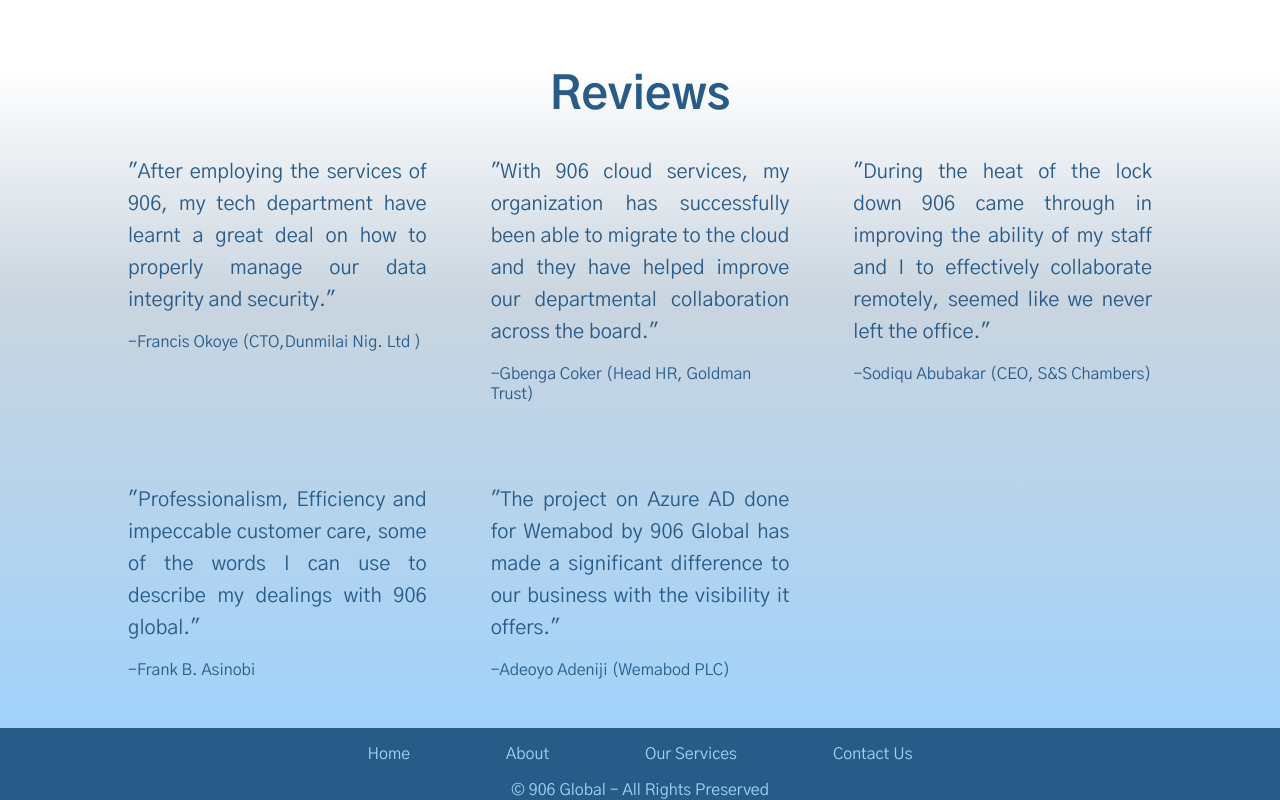
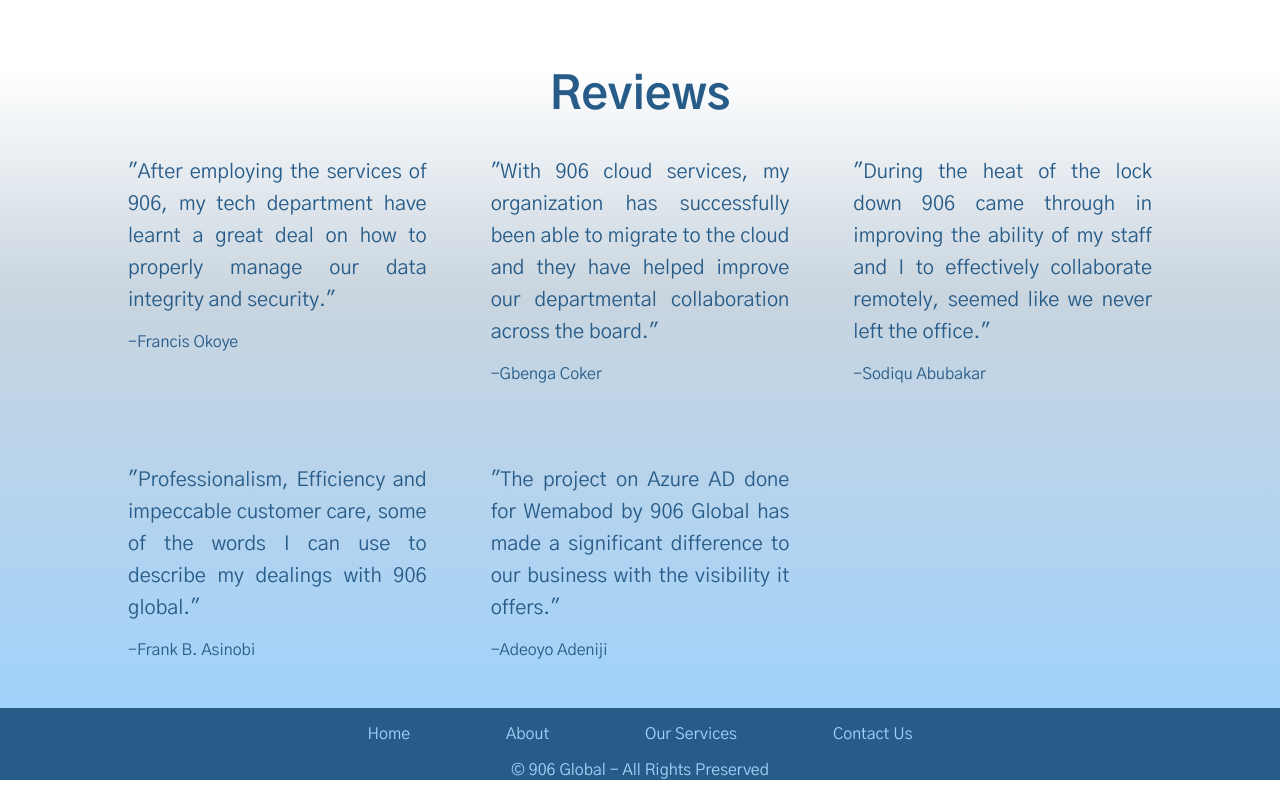
Before and after one commit to King-Hakigwe/906-dev, a React (Create React App) app: page / in a window 1280 px wide. Shown: the part 2741-3541 px from the top of the page. Built offline with nearby package versions, Linux system fonts and the light colour scheme.

Commit message:
inline css fixed

```diff
--- a/public/index.html
+++ b/public/index.html
@@ -27,8 +27,9 @@
     <title>906 Global</title>
   </head>
   <body>
-    <form name='contact' method='POST' netlify netlify-honeypot="bot-field" hidden>
-      <input type="hidden" name='form-name' value='contact'/>
+    <form name='contact' action="/cgi-sys/formmail.pl" method="post" hidden>
+      <input type="hidden" name="recipient" value="davidigwe31@gmail.com">
+<input type="hidden" name="subject" value="Form Submission">
       <input type="text" placeholder='
       Name' name='name'/>
       <input type="text" placeholder='
--- a/src/CSS/_service.scss
+++ b/src/CSS/_service.scss
@@ -17,6 +17,8 @@
     display: flex;
     align-items: center;
     justify-content: center;
+    background: rgba(40, 92, 136, 0.50) center center/cover;
+    background-blend-mode: multiply;
 
     border: 15px solid $blue;
     border-radius: 50%;
--- a/src/Components/Testimonies/Testimonies.jsx
+++ b/src/Components/Testimonies/Testimonies.jsx
@@ -1,15 +1,15 @@
 let Testimonies = [
     {
         Testimony: `After employing the services of 906, my tech department have learnt a great deal on how to properly manage our data integrity and security.` ,
-        Quoted: `Francis Okoye (CTO,Dunmilai Nig. Ltd )`
+        Quoted: `Francis Okoye`
     },
     {
         Testimony: `With 906 cloud services, my organization has successfully been able to migrate to the cloud and they have helped improve our departmental collaboration across the board.` ,
-        Quoted: `Gbenga Coker (Head HR, Goldman Trust)`
+        Quoted: `Gbenga Coker`
     },
     {
         Testimony: `During the heat of the lock down 906 came through in improving the ability of my staff and I to effectively collaborate remotely, seemed like we never left the office.` ,
-        Quoted: `Sodiqu Abubakar (CEO, S&S Chambers)`
+        Quoted: `Sodiqu Abubakar`
     },
     {
         Testimony: `Professionalism, Efficiency and impeccable customer care, some of the words I can use to describe my dealings with 906 global.` ,
@@ -17,7 +17,7 @@
     },
     {
         Testimony: `The project on Azure AD done for Wemabod by 906 Global has made a significant difference to our business with the visibility it offers.` ,
-        Quoted: `Adeoyo Adeniji (Wemabod PLC)`
+        Quoted: `Adeoyo Adeniji`
     },
 ]
 
--- a/src/Contact.js
+++ b/src/Contact.js
@@ -51,8 +51,9 @@
                             </div>
                         </div>
                         <div className="nine__contact-content_form">
-                            <form name='contact' method='POST' data-netlify='true' hidden>
-                                <input type="hidden" name='form-name' value='contact'/>
+                            <form name='contact' action="/cgi-sys/formmail.pl" method="post" hidden>
+                            <input type="hidden" name="recipient" value="davidigwe31@gmail.com"/>
+                            <input type="hidden" name="subject" value="Form Submission"></input>
                                 <input type="text" placeholder='
                                 Name' name='name'/>
                                 <input type="text" placeholder='
--- a/src/Containers/Service/service.jsx
+++ b/src/Containers/Service/service.jsx
@@ -6,10 +6,10 @@
 
 const Service = (props) => {
 
-    let serviceStyle = {background: `url(${props.background})  center center/cover`,backgroundColor: 'rgba(40, 92, 136, 0.50)', backgroundBlendMode: 'multiply'};
+    let serviceStyle = {backgroundImage: `url(${props.background})  center center/cover`,backgroundColor: 'rgba(40, 92, 136, 0.50)', backgroundBlendMode: 'multiply'};
 
     return (
-          <div className="nine__service" style={serviceStyle}>
+          <div className="nine__service" style={{backgroundImage: `url(${props.background})`}}>
             <div className="nine__service-content">
              <div className="nine__service-content_header">
                  <h2>{props.header}</h2>
```
Also changed, not shown: 1 other file (tests, documents, lock files or other folders).
